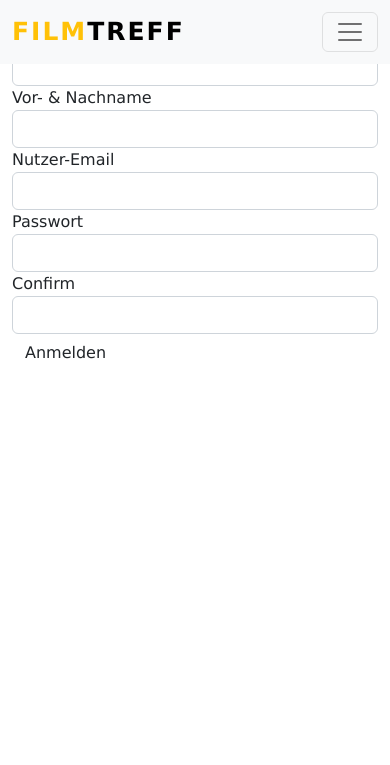
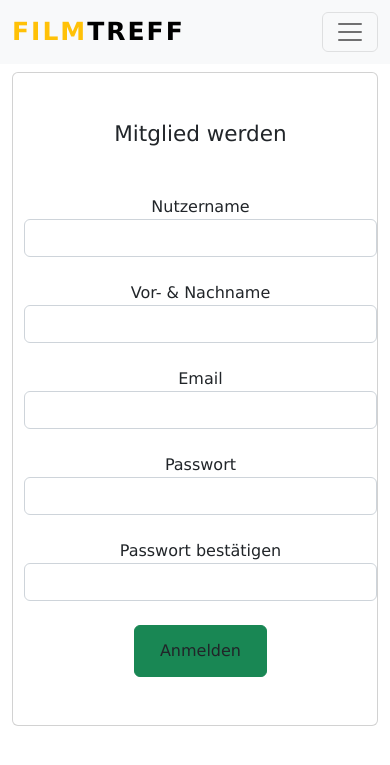
Before and after one commit to vincm1/flask_films, a Flask app: page /registrieren in a window 390 px wide. Shown: the top 765 px of the page. Run offline with Flask 2, Linux system fonts and the light colour scheme; some libraries are stand-ins or nearby versions.

```diff
--- a/app/auth/forms.py
+++ b/app/auth/forms.py
@@ -16,9 +16,9 @@ def check_email(form, field):
 class RegistrationForm(FlaskForm):
     name = StringField('Nutzername', validators=[DataRequired(), Length(3,10, message="Zwischen 3 & 10 Zeichen"), check_name])
     vornachname = StringField('Vor- & Nachname', validators=[DataRequired()])
-    email = StringField('Nutzer-Email', validators=[DataRequired(),Email(), check_email])
+    email = StringField('Email', validators=[DataRequired(),Email(), check_email])
     passwort = PasswordField('Passwort', validators=[DataRequired(), Length(8), EqualTo('confirm_pw'),] )
-    confirm_pw = PasswordField('Confirm', validators=[DataRequired()])
+    confirm_pw = PasswordField('Passwort bestätigen', validators=[DataRequired()])
     submit = SubmitField('Anmelden')
 
 class LoginForm(FlaskForm):
--- a/app/auth/templates/registration.html
+++ b/app/auth/templates/registration.html
@@ -1,12 +1,74 @@
 {% extends 'layout.html' %}
 
 {% block content %}
+
 <br>
-    <div class="container">
-        <div class="registrierung-form">
-            {{ form.hidden_tag()}}
-            {{wtf.quick_form(form)}}
-            <p class="pt-5"><strong>{{ message }}</strong></p>
+<br>
+<br>
+
+<div class="container">
+    <section class=" text-center text-lg-start">
+        <style>
+          .rounded-t-5 {
+            border-top-left-radius: 0.5rem;
+            border-top-right-radius: 0.5rem;
+          }
+
+          @media (min-width: 992px) {
+            .rounded-tr-lg-0 {
+              border-top-right-radius: 0;
+            }
+
+            .rounded-bl-lg-5 {
+              border-bottom-left-radius: 0.5rem;
+            }
+          }
+        </style>
+        <div class="card mb-3">
+          <div class="row g-0 d-flex align-items-center">
+            <div class="col-lg-5 d-none d-lg-flex">
+              <img src="https://mdbootstrap.com/img/new/ecommerce/vertical/004.jpg" alt="Trendy Pants and Shoes"
+                class="w-100 rounded-t-5 rounded-tr-lg-0 rounded-bl-lg-5" />
+            </div>
+            <div class="col-lg-7">
+              <div class="card-body py-5 px-md-5">
+
+                <form method="POST">
+                {{ form.hidden_tag() }}
+                  <!-- User data input -->
+                  <div class="form-heading mb-5" text-align="text-center">
+                    <h4>Mitglied werden</h4>
+                  </div>
+
+                  <div class="form-outline mb-4">
+                    {{ wtf.form_field(form.name) }}
+                  </div>
+
+                  <div class="form-outline mb-4">
+                    {{ wtf.form_field(form.vornachname) }}
+                  </div>
+
+                  <div class="form-outline mb-4">
+                    {{ wtf.form_field(form.email) }}
+                  </div>
+
+                  <!-- Password input -->
+                  <div class="form-outline mb-4">
+                    {{ wtf.form_field(form.passwort) }}
+                  </div>
+
+                  <div class="form-outline mb-4">
+                    {{ wtf.form_field(form.confirm_pw) }}
+                  </div>
+
+                  <!-- Submit button -->
+                  <a class="btn btn-success" href="{{ url_for('authentication.register_user') }}">{{ wtf.form_field(form.submit) }}</a>
+                </form>
+
+              </div>
+            </div>
+          </div>
         </div>
-    </div>
+      </section>
+</div>
 {% endblock %}
--- a/app/filme/templates/add_film.html
+++ b/app/filme/templates/add_film.html
@@ -1,6 +1,10 @@
 {% extends 'layout.html' %}
 
 {% block content %}
+<br>
+<br>
+<br>
+<br>
        {{ form.hidden_tag()}}
        {{ wtf.quick_form(form) }}
 {% endblock %}
--- a/app/static/css/styles.css
+++ b/app/static/css/styles.css
@@ -115,6 +115,49 @@ footer{
   }
 }
 
+/* Cards */
+.card{
+  text-align: center;
+  display: flex;
+  flex-direction: column;
+  width: 100%;
+  height: 100%;
+}
+
+.col-lg-3{
+  margin-top: 40px;
+}
+
+.card-body{
+  margin: 0% 0% 0% 3%;
+  padding: 6% 0%;
+}
+
+.card-text{
+  margin-top: 10px;
+}
+
+.card-buttons{
+    display: inline;
+    height: 2em;
+    width: 100%;
+    border: none;
+}
+
+/* einzelfilm */
+
+.card-einzel{
+  align-content: center;
+  width: 100%;
+  max-width: 200px;
+}
+
+.card-img-top-einzel {
+  flex-grow: 1;
+  object-fit:contain;
+  align-items: center;
+}
+
 /* responsive */
 
 @media only screen and (min-width: 768px) and (max-width: 991px){
@@ -166,14 +209,6 @@ footer{
     color:whitesmoke;
 }
 
-.card{
-    height:fit-content;
-}
-
-.card-body{
-    text-align: center;
-}
-
 .list-group-item-tag{
     font-style: bold;
 }
```
Also changed, not shown: app/filme/templates/alle_filme.html (+26 -15 lines), app/filme/templates/edit_film.html (+21 -7 lines), app/filme/templates/film_einzel.html (+9 -13 lines).
